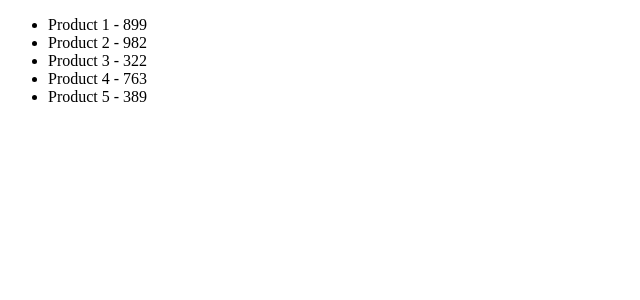
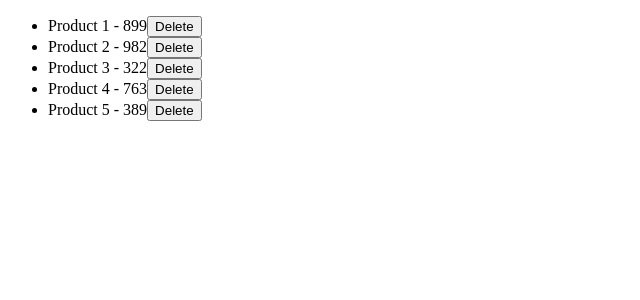
Before and after one commit to mitke/MF_react, a React (Create React App) app: page / in a window 1280 px wide. Shown: the top 300 px of the page, without its empty margins (0-640 px from the left). Built offline with nearby package versions, Linux system fonts and the light colour scheme.

Commit message:
product list + delete radi

```diff
--- a/src/App.js
+++ b/src/App.js
@@ -2,7 +2,7 @@ import { useState } from "react";
 import ProductList from './components/ProductList'
 
 function App() {
-  const [products] = useState([
+  const [products, setProducts] = useState([
     {id: 1, title: 'Product 1', price: 899},
     {id: 2, title: 'Product 2', price: 982},
     {id: 3, title: 'Product 3', price: 322},
@@ -10,9 +10,14 @@ function App() {
     {id: 5, title: 'Product 5', price: 389}
   ]);
 
+  const deleteProduct = (productId) => {
+    const newProduct = products.filter(product => product.id !== productId);
+    setProducts(newProduct);
+  }
+
   return (
     <div>
-      <ProductList products={products} />
+      <ProductList products={ products } deleteProduct={ deleteProduct } />
     </div>
   );
 }
--- a/src/components/ProductList.js
+++ b/src/components/ProductList.js
@@ -1,9 +1,12 @@
-const ProductList = ({ products }) => {
+const ProductList = ({ products, deleteProduct }) => {
     return (
         <div>
             <ul>
                 {products.map((product) =>(
-                    <li key={product.id}> { product.title } - { product.price } </li>
+                    <li key={product.id}>
+                        { product.title } - { product.price }
+                        <button onClick={ () => deleteProduct(product.id) }>Delete</button>
+                    </li>
                 ))}
             </ul>
         </div>
```
